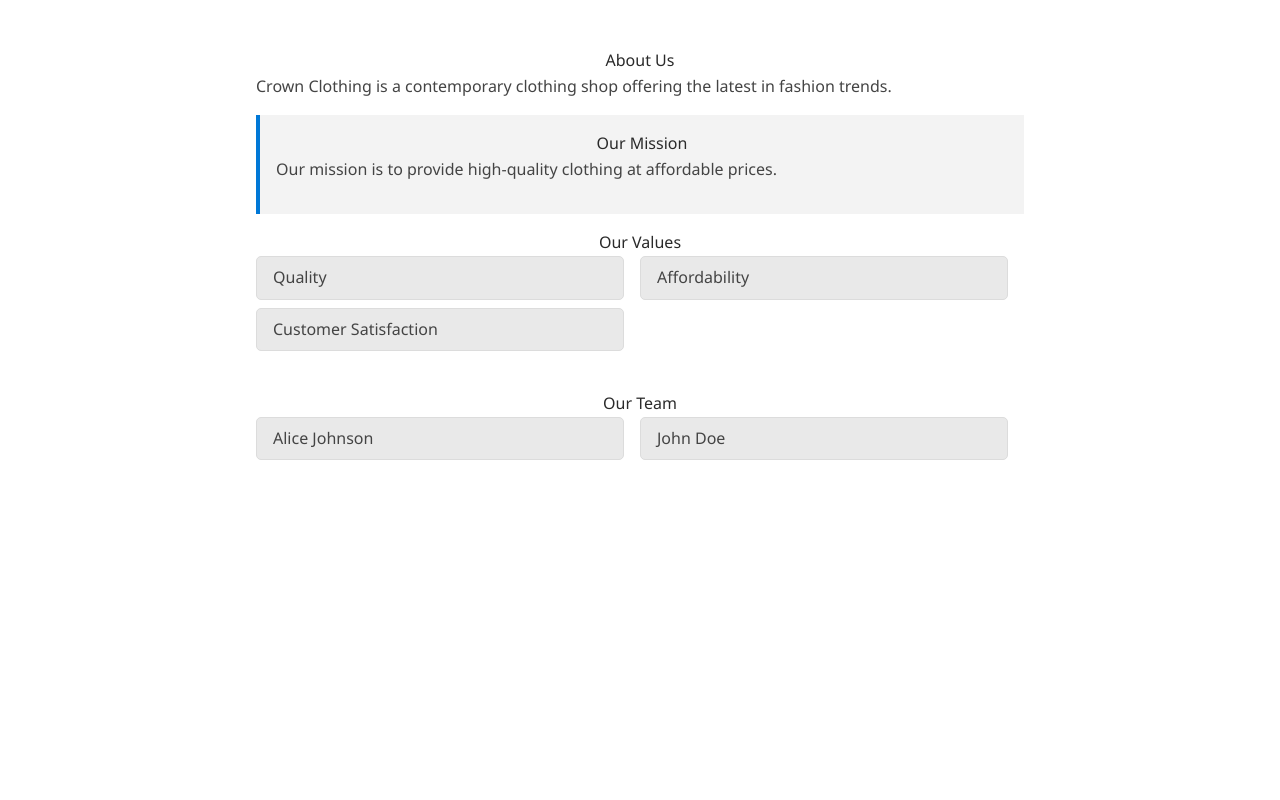
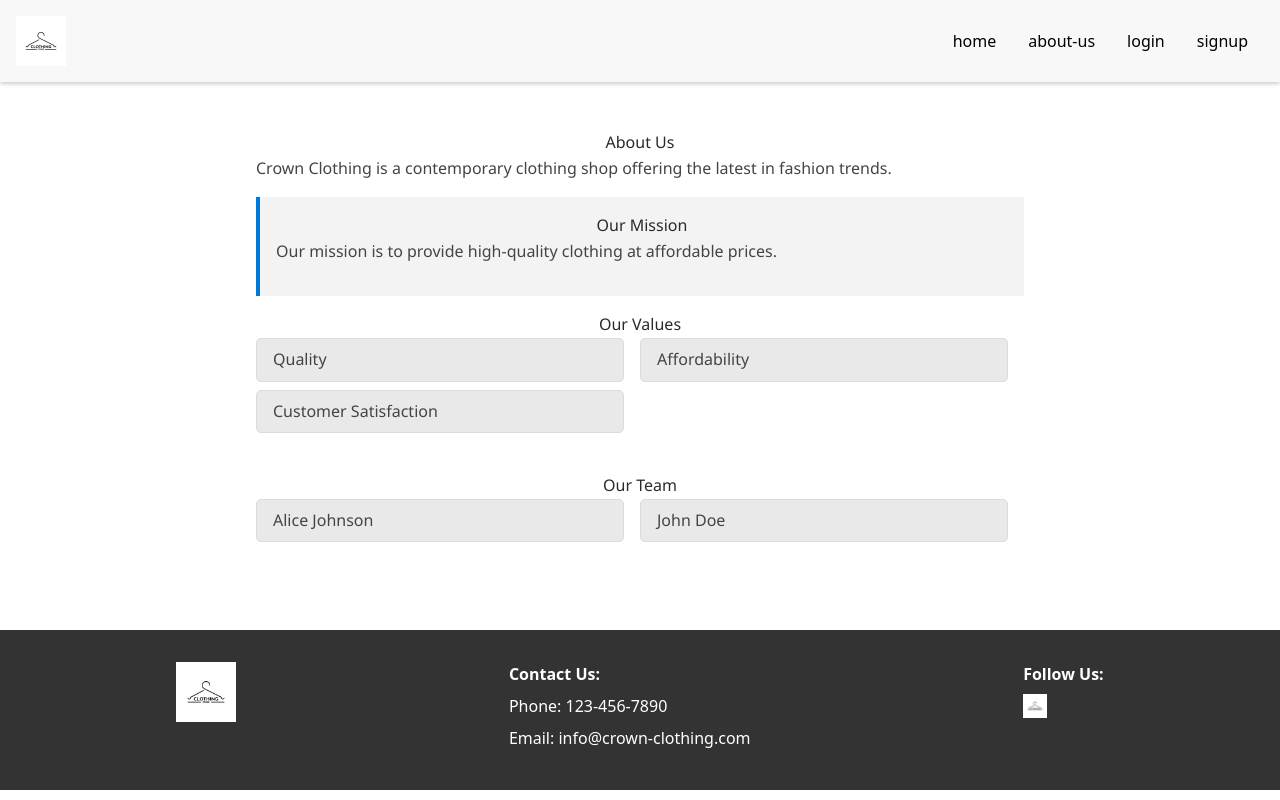
Before and after one commit to bahaahani/crown-shop, an Angular app in the folder client/: page /about-us in a window 1280 px wide. Built offline with nearby package versions, Linux system fonts and the light colour scheme.

Commit message:
Add header and footer components to about-us, login, and signup pages

```diff
--- a/client/src/app/about-us/about-us.component.html
+++ b/client/src/app/about-us/about-us.component.html
@@ -1,3 +1,4 @@
+<app-header></app-header>
 <div class="about-us">
     <h1>About Us</h1>
     <p>{{ companyInfo }}</p>
@@ -18,3 +19,4 @@
         </ul>
     </section>
 </div>
+<app-footer></app-footer>
--- a/client/src/app/login/login.component.html
+++ b/client/src/app/login/login.component.html
@@ -1,3 +1,4 @@
+<app-header></app-header>
 <div class="login-container">
     <form (ngSubmit)="onLogin(form)" #form="ngForm">
         <div>
@@ -11,3 +12,4 @@
         <button type="submit">Login</button>
     </form>
 </div>
+<app-footer></app-footer>
--- a/client/src/app/login/login.component.ts
+++ b/client/src/app/login/login.component.ts
@@ -1,11 +1,14 @@
 import { Component, OnInit } from '@angular/core';
 import { FormsModule, NgForm } from '@angular/forms';
 import { AuthService } from '../auth.service';
+import { CommonModule } from '@angular/common';
+import { HeaderComponent } from './../header/header.component';
+import { FooterComponent } from './../footer/footer.component';
 
 @Component({
   selector: 'app-login',
   standalone: true,
-  imports: [FormsModule], // Removed HttpClientModule
+  imports: [CommonModule, FormsModule, HeaderComponent, FooterComponent],
   templateUrl: './login.component.html',
   styleUrls: ['./login.component.css'],
 })
--- a/client/src/app/signup/signup.component.html
+++ b/client/src/app/signup/signup.component.html
@@ -1,3 +1,4 @@
+<app-header></app-header>
 <div class="signup">
     <h1>Signup</h1>
     <form (ngSubmit)="onSignup(form)" #form="ngForm">
@@ -10,3 +11,4 @@
         <button type="submit">Sign Up</button>
     </form>
 </div>
+<app-footer></app-footer>
--- a/client/src/app/signup/signup.component.ts
+++ b/client/src/app/signup/signup.component.ts
@@ -1,13 +1,16 @@
 import { Component, OnInit } from '@angular/core';
 import { FormsModule, NgForm } from '@angular/forms';
 import { AuthService } from '../auth.service';
+import { CommonModule } from '@angular/common';
+import { HeaderComponent } from './../header/header.component';
+import { FooterComponent } from './../footer/footer.component';
 
 @Component({
   selector: 'app-signup',
   standalone: true,
   templateUrl: './signup.component.html',
+  imports: [CommonModule, FormsModule, HeaderComponent, FooterComponent],
   styleUrls: ['./signup.component.css'],
-  imports: [FormsModule],
 })
 export class SignupComponent implements OnInit {
   user = {
```
Also changed, not shown: client/src/app/about-us/about-us.component.ts (+9 -4 lines).
